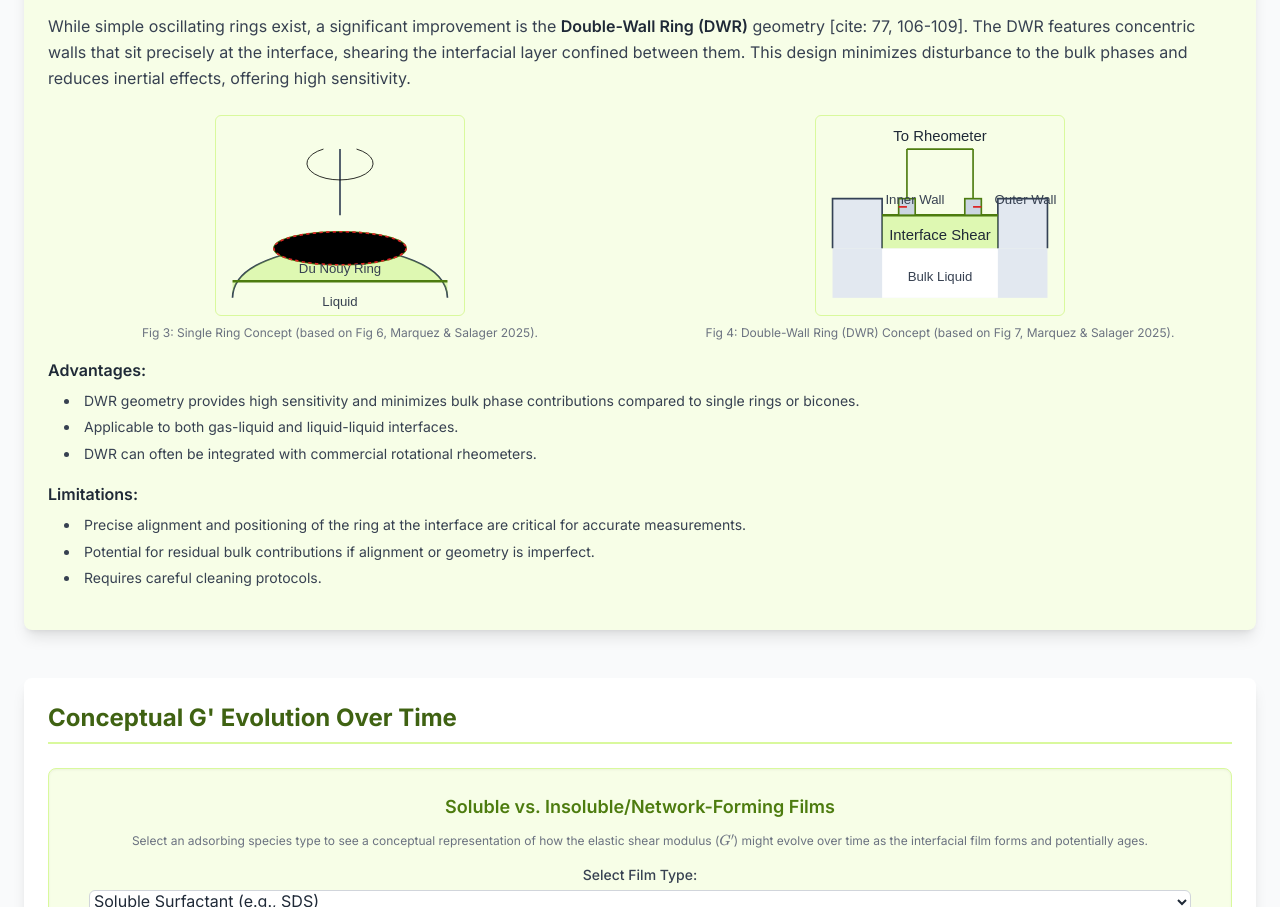
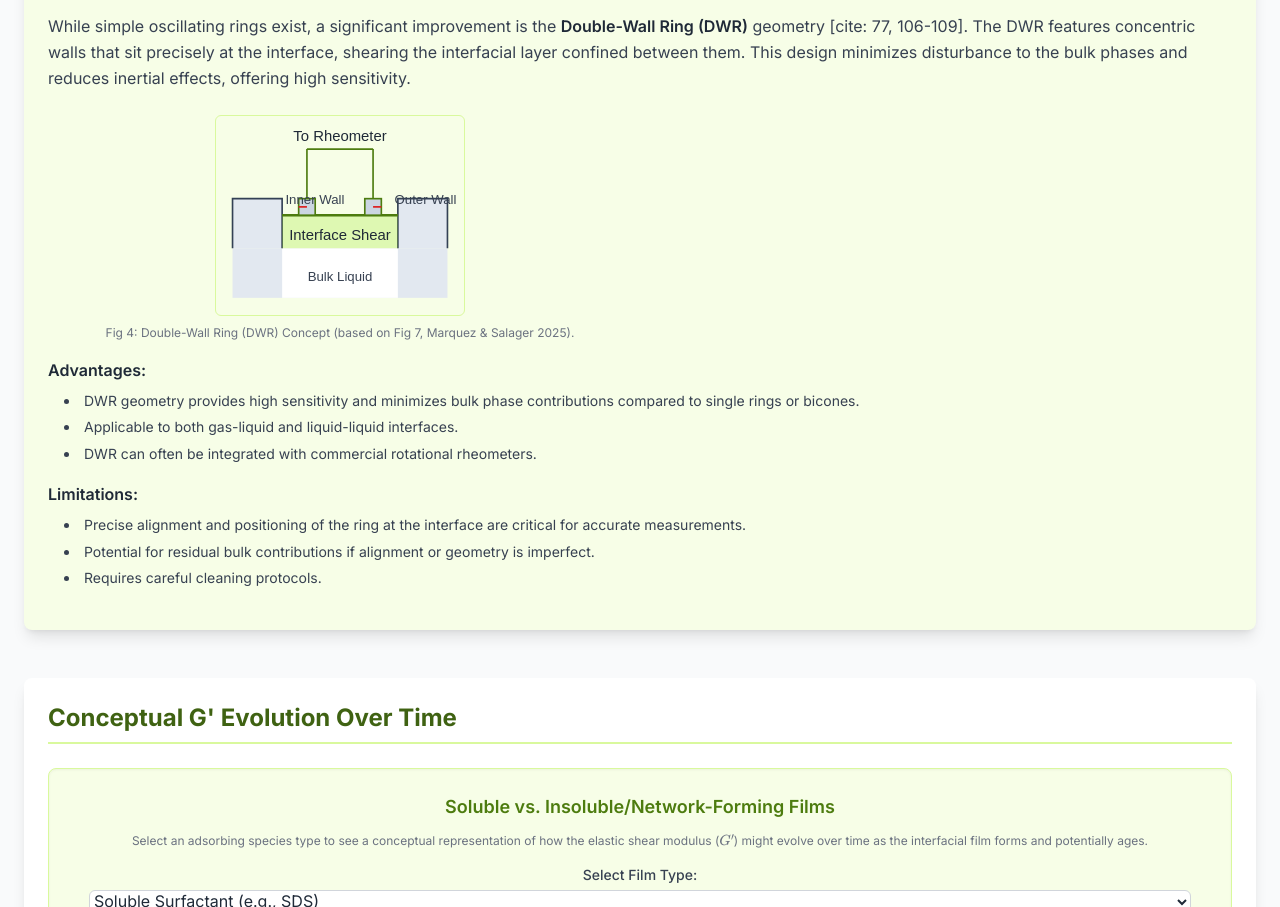
Before and after one commit to marquezrn03/A-Short-Course-On-Interfacial-Rheology, a plain HTML site: page Chap2.html in a window 1280 px wide. Shown: the part 2433-3340 px from the top of the page. Drawn offline with nearby package versions, Linux system fonts and the light colour scheme.

Commit message:
Update Chap2.html

```diff
--- a/Chap2.html
+++ b/Chap2.html
@@ -175,28 +175,6 @@
             <p class="text-gray-700 leading-relaxed mb-4">These methods use a thin ring placed horizontally at the interface. Shear is applied by rotating or oscillating the ring, and the required force or torque is measured.</p>
             <p class="text-gray-700 leading-relaxed mb-4">While simple oscillating rings exist, a significant improvement is the <strong class="font-semibold text-gray-800">Double-Wall Ring (DWR)</strong> geometry [cite: 77, 106-109]. The DWR features concentric walls that sit precisely at the interface, shearing the interfacial layer confined between them. This design minimizes disturbance to the bulk phases and reduces inertial effects, offering high sensitivity.</p>
             <figure class="grid grid-cols-1 md:grid-cols-2 gap-4 my-4">
-                <div>
-                    <svg width="250" height="200" viewBox="0 0 150 120">
-                        <title>Single Ring Viscometer Schematic</title>
-                        <use href="#sr-cup"/> <use href="#sr-liquid"/> <use href="#sr-interface"/>
-                        <use href="#sr-shaft"/> <use href="#sr-ring"/> <use href="#sr-highlight"/>
-                        <text x="75" y="95" class="svg-text" text-anchor="middle">Du Noüy Ring</text>
-                        <text x="75" y="115" class="svg-text" text-anchor="middle">Liquid</text>
-                        <path d="M 85 20 A 20 10 0 1 1 65 20" fill="none" stroke="black" stroke-width="0.5"/>
-                         <polygon points="85,20 82,17 82,23" fill="none"/>
-                         <polygon points="65,20 68,17 68,23" fill="none"/>
-                         <defs>
-                             <path id="sr-cup" d="M 10 110 C 10 70, 140 70, 140 110" fill="none" class="svg-base-stroke"/>
-                             <path id="sr-liquid" d="M 10 100 L 140 100 L 140 110 C 140 70 10 70 10 110 Z" class="svg-liquid"/>
-                             <line id="sr-interface" x1="10" y1="100" x2="140" y2="100" class="svg-interface"/>
-                             <line id="sr-shaft" x1="75" y1="20" x2="75" y2="60" class="svg-line"/>
-                             <line x1="45" y1="60" x2="105" y2="60" class="svg-line"/>
-                             <ellipse id="sr-ring" cx="75" cy="80" rx="40" ry="10" fill="none" class="svg-geom-stroke" stroke-width="1.5"/>
-                             <ellipse id="sr-highlight" cx="75" cy="80" rx="40" ry="10" class="svg-highlight" stroke-dasharray="2 2"/>
-                         </defs>
-                    </svg>
-                    <figcaption>Fig 3: Single Ring Concept (based on Fig 6, Marquez & Salager 2025).</figcaption>
-                </div>
                 <div>
                      <svg width="250" height="200" viewBox="0 0 150 120">
                           <title>Double Wall Ring (DWR) Schematic</title>
```
